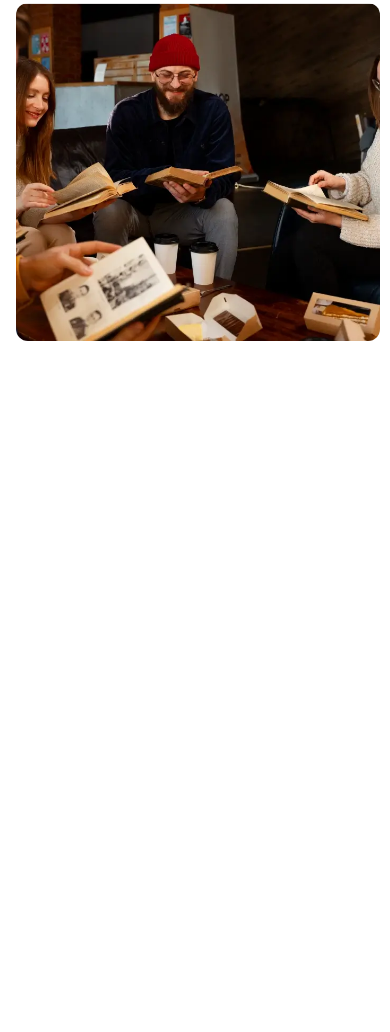
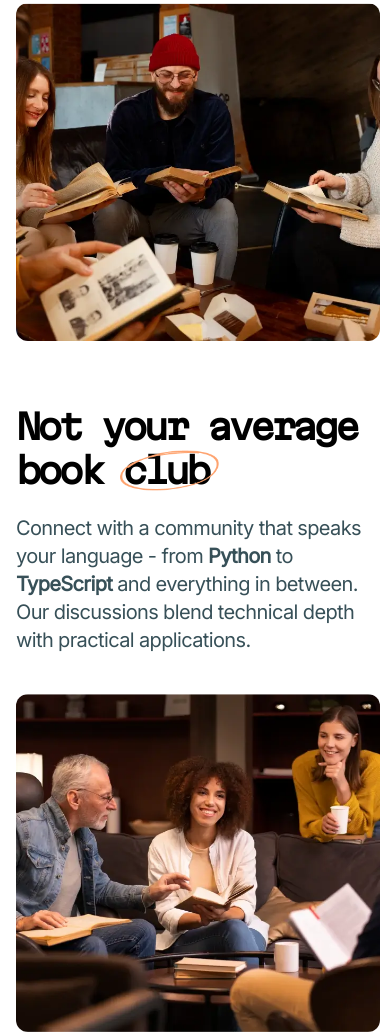
Before and after one commit to Tejiri-A/tech-book-club-landing-page, a website built with Vite: page index.html in a window 390 px wide. Shown: the part 1580-2612 px from the top of the page. Before the commit the page ends 1921 px from the top, so only its background shows below. Built offline with nearby package versions, Linux system fonts and the light colour scheme; files whose address does not match are found by name.

Commit message:
Add about section, improve section flex container breakpoints

```diff
--- a/index.html
+++ b/index.html
@@ -2,7 +2,7 @@
 <html lang="en">
   <head>
     <meta charset="UTF-8" />
-    <link rel="icon" type="image/svg+xml" href="/public/favicon-32x32.png" />
+    <link rel="icon" type="image/svg+xml" href="/favicon-32x32.png" />
     <meta name="viewport" content="width=device-width, initial-scale=1.0" />
     <title>Frontend Mentor | Tech book club</title>
     <script defer type="module" src="/src/main.js"></script>
@@ -102,7 +102,7 @@
 
       <section class="features section-container">
         <div class="section_flex-container">
-          <div class="features__text-content">
+          <div class="section_text-content">
             <h2 class="heading-secondary">Read together, grow together</h2>
             <ul class="features__list">
               <li class="feature body">
@@ -119,7 +119,7 @@
               </li>
             </ul>
           </div>
-          <div>
+          <div class="section__img">
             <picture>
               <source
                 media="(min-width: 1440px)"
@@ -137,6 +137,41 @@
           </div>
         </div>
       </section>
+
+      <section class="about section-container">
+        <div class="relative section_flex-container">
+          <div class="section_text-content">
+            <h2 class="heading-secondary">
+              Not your average book <span class="about-club">club</span>
+            </h2>
+            <p class="body">
+              Connect with a community that speaks your language - from
+              <strong>Python</strong> to <strong>TypeScript</strong> and
+              everything in between. Our discussions blend technical depth with
+              practical applications.
+            </p>
+          </div>
+          <div class="tech-logos">
+            <img src="./src/assets/images/logos-tech.svg" alt="" width="120" height="138">
+          </div>
+          <div class="section__img">
+            <picture>
+              <source
+                media="(min-width: 1440px)"
+                src="./src/assets/images/image-not-average-desktop.webp"
+              />
+              <source
+                media="(min-width: 768px)"
+                src="./src/assets/images/image-not-average-tablet.webp"
+              />
+              <img
+                src="./src/assets/images/image-not-average-mobile.webp"
+                alt=""
+              />
+            </picture>
+          </div>
+        </div>
+      </section>
     </main>
   </body>
 </html>
--- a/src/style.css
+++ b/src/style.css
@@ -416,7 +416,7 @@ ul {
   flex-direction: column;
   gap: var(--spacing-500);
 
-  @media screen and (min-width: 90em) {
+  @media screen and (min-width: 75em) {
     flex-direction: row;
     gap: var(--spacing-1000);
     align-items: center;
@@ -439,8 +439,9 @@ ul {
   }
 }
 
-.row-reverse{
-  flex-direction: row-reverse;
+
+.relative{
+  position: relative;
 }
 
 /* ####################################### */
@@ -538,12 +539,12 @@ ul {
 
 /* Features */
 .features .section_flex-container{
-  @media screen and (min-width: 90em) {
+  @media screen and (min-width: 75em) {
     flex-direction: row-reverse;
   }
 }
 
-.features__text-content {
+.section_text-content {
   display: flex;
   flex-direction: column;
   gap: var(--spacing-250);
@@ -570,10 +571,11 @@ ul {
   width: var(--spacing-300);
   height: var(--spacing-300);
   background: url("./assets/images/icon-check.svg") center/cover no-repeat;
+  flex: 0 0 auto;
 }
 
-.section_flex-container div:nth-child(2) picture,
-.section_flex-container div:nth-child(2) img {
+.section_flex-container .section__img picture,
+.section_flex-container .section__img img {
   width: 100%;
   height: 100%;
   object-fit: cover;
@@ -586,3 +588,31 @@ ul {
     border-radius: var(--radius-20);
   }
 }
+
+/* About section */
+.about-club{
+  position: relative;
+}
+.about-club::after{
+  content: "";
+  position: absolute;
+  top: 0;
+  left: -4px;
+  right: 0;
+  bottom: 0;
+  width: 120%;
+  height: 100%;
+  background: url(./assets/images/pattern-circle.png) center/contain no-repeat;
+}
+
+.tech-logos{
+  display: none;
+  position: absolute;
+  left: 50%;
+  bottom: 5%;
+  transform: translateX(-50%);
+
+  @media screen and (min-width: 90em) {
+    display: block;
+  }
+}
```
